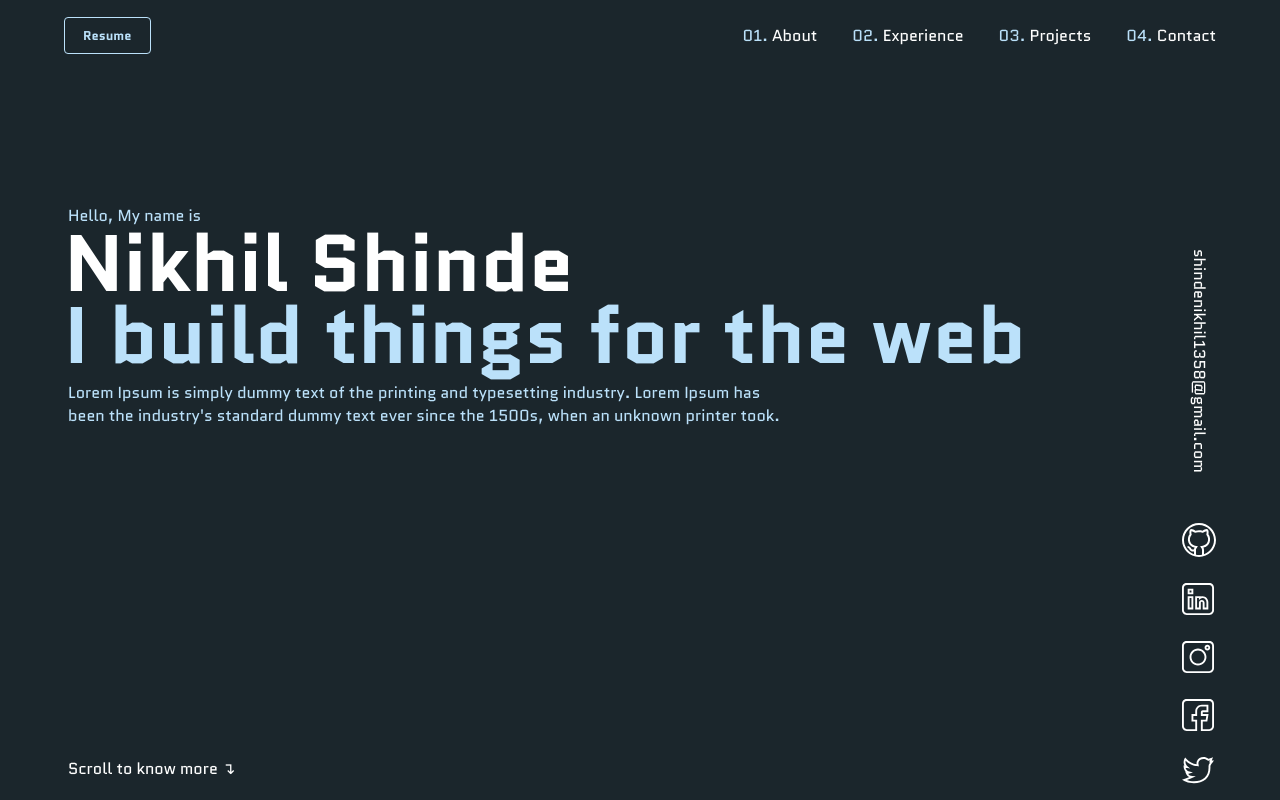
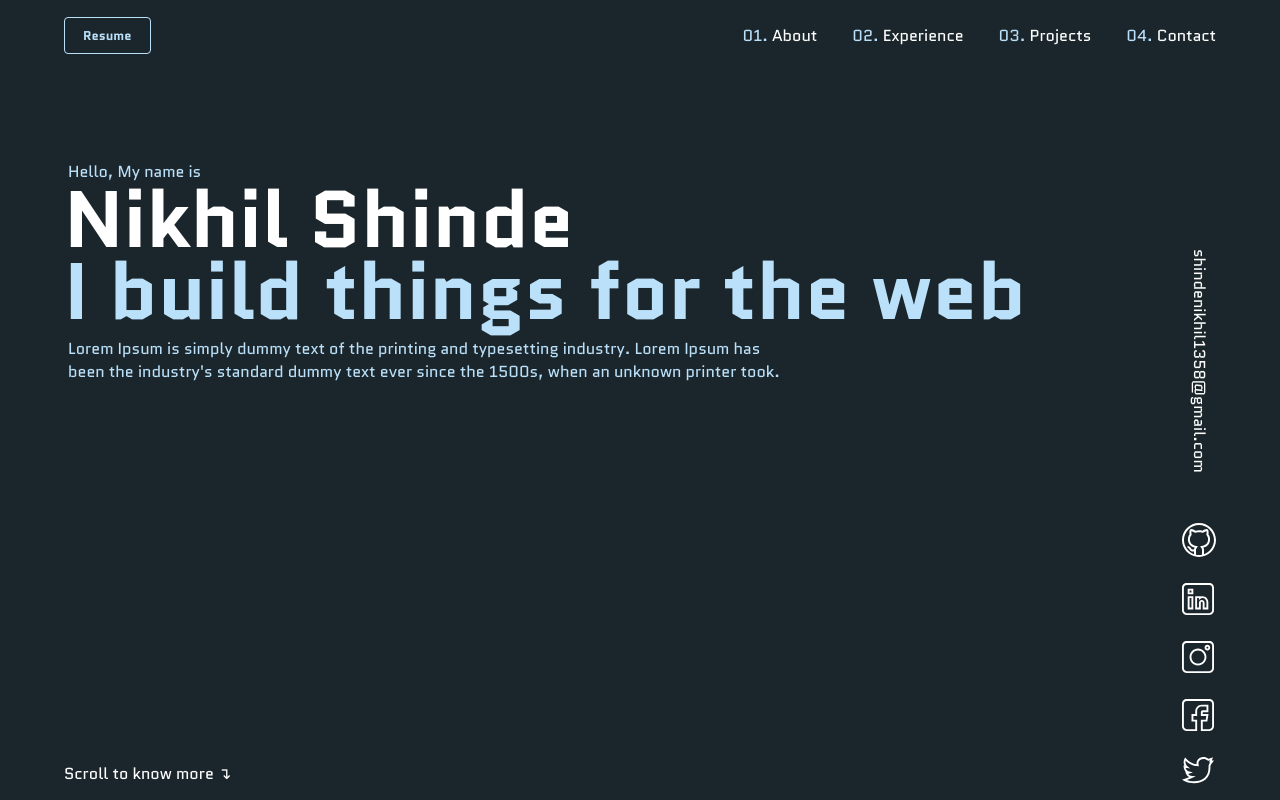
Before and after one commit to nikkkhilshinde/nikkkhilshinde.github.io, a Vue app: page / in a window 1280 px wide. Built offline with nearby package versions, Linux system fonts and the light colour scheme.

Commit message:
fixed css

```diff
--- a/src/App.vue
+++ b/src/App.vue
@@ -28,5 +28,12 @@ export default {
   box-sizing: border-box;
   font-family: "Quantico", sans-serif;
 }
-
+#app{
+	height: 100%;
+}
+html,
+body {
+  width: 100%;
+  height: 100%;
+}
 </style>
--- a/src/components/Content.vue
+++ b/src/components/Content.vue
@@ -1,19 +1,23 @@
 <template>
   <div class="content">
+    <div class="box">
+      <div class="row content">
         <section class="landing">
           <p class="subtitle">Hello, My name is</p>
           <p class="title name">Nikhil Shinde</p>
           <p class="title">I build things for the web</p>
           <p class="subtitle">
             Lorem Ipsum is simply dummy text of the printing and typesetting
-        industry. Lorem Ipsum has been the industry's standard dummy text ever
-        since the 1500s, when an unknown printer took.
-      </p>
-
-      <p class="scroll-text">
-        Scroll to know more ↴
+            industry. Lorem Ipsum has been the industry's standard dummy text
+            ever since the 1500s, when an unknown printer took.
           </p>
         </section>
+      </div>
+      <div class="row footer">
+        Scroll to know more ↴
+      </div>
+    </div>
+    <section class="about"></section>
   </div>
 </template>
 
@@ -33,11 +37,17 @@ export default {
 </script>
 <style scoped>
 .content {
-  margin-right: 15%;
-  margin-left: 5%;
-  margin-top: 5%;
   color: white;
-  padding-top: 60px;
+  height: 100%;
+}
+.section-wrapper {
+  display: flex;
+  flex-flow: column;
+  height: 100%;
+  border: 1px solid red;
+}
+.fill-space {
+  flex-grow: 1;
 }
 section.landing p.title {
   font-weight: 700;
@@ -61,7 +71,29 @@ section.landing p.subtitle {
   margin-left: 4px;
   transition: visibility 0s, opacity 0.5s linear;
 }
+
+.box {
+  display: flex;
+  flex-flow: column;
+  height: 100%;
+  margin: 0 15% 0 5%;
+}
+
+.box .row.header {
+  flex: 0 1 auto;
+}
+.box .row.content {
+  padding-top: 150px;
+  flex: 1 1 auto;
+}
+.box .row.footer {
+  flex: 0 1 40px;
+}
+
 @media screen and (max-width: 600px) {
+  .box .row.content {
+    padding-top: 100px;
+  }
   .content {
     padding-top: 0;
   }
@@ -70,6 +102,9 @@ section.landing p.subtitle {
   }
 }
 @media screen and (max-width: 380px) {
+  .box .row.content {
+    padding-top: 70px;
+  }
   section.landing p.title {
     font-size: 4rem;
     line-height: 55px;
--- a/src/components/Navbar.vue
+++ b/src/components/Navbar.vue
@@ -48,6 +48,7 @@ export default {
 
 <style scoped>
 .navbar {
+  position: absolute;
   width: 100vw;
   height: 70px;
   padding: 0 5%;
--- a/src/components/Wrapper.vue
+++ b/src/components/Wrapper.vue
@@ -20,8 +20,8 @@ export default {
 </script>
 <style scoped>
 .container {
-  height: 100vh;
   width: 100vw;
+  height: 100%;
   background-color: var(--background-color);
 }
 </style>
```
Lines whose indentation alone changed are shown as unchanged.
